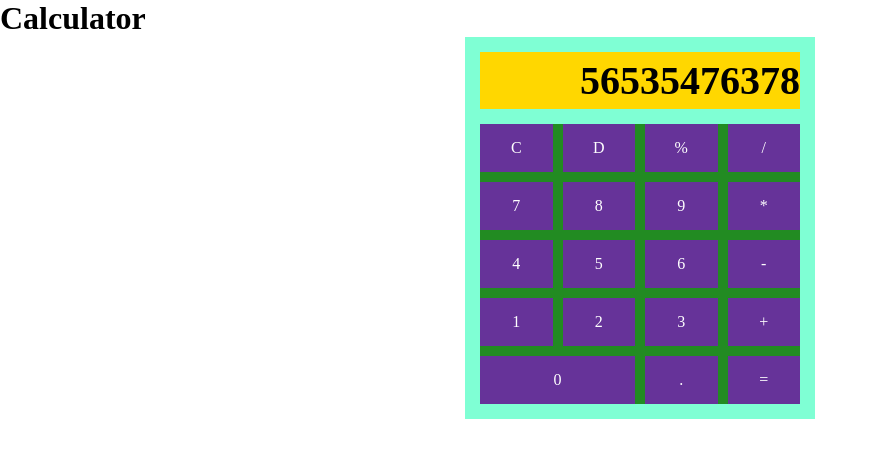
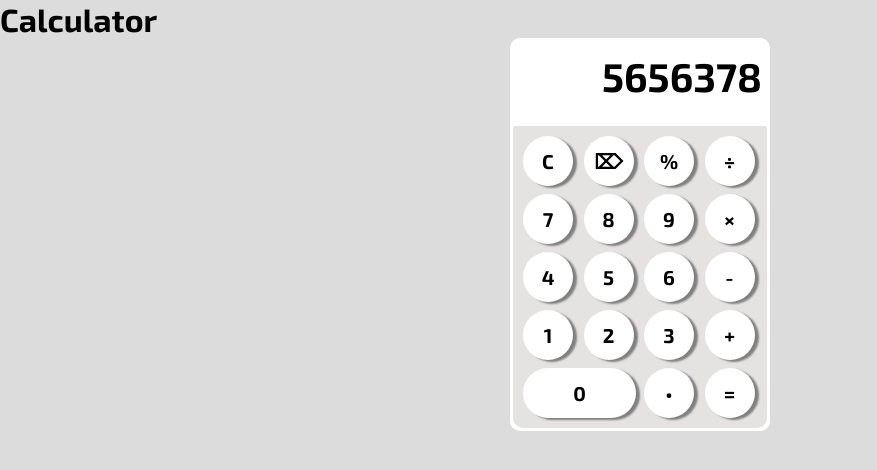
Before and after one commit to ataullah1/calculator-by-js, a plain HTML site: page index.html in a window 1280 px wide. Shown: the whole page, without its empty margins (0-877 px from the left). Drawn offline with Linux system fonts and the light colour scheme.

Commit message:
color added

```diff
--- a/index.html
+++ b/index.html
@@ -6,43 +6,78 @@
     <title>Calculator</title>
     <link rel="stylesheet" href="./style/style.css" />
     <style>
+      @import url('https://fonts.googleapis.com/css2?family=Exo+2:ital,wght@0,700;1,700&display=swap');
+
       * {
         box-sizing: border-box;
         margin: 0;
         padding: 0;
+        font-family: 'Exo 2', sans-serif;
+        font-optical-sizing: auto;
+        font-weight: 700;
+        font-style: normal;
+      }
+      body {
+        background-color: gainsboro;
       }
       .calculetor {
-        background-color: aquamarine;
-        width: 350px;
+        border: 3px solid white;
+        background: white;
+        border-radius: 10px;
+        width: 260px;
         margin: auto;
-        padding: 15px;
+        /* padding: 15px; */
       }
       .display {
         margin-bottom: 15px;
       }
       .display h1 {
-        background-color: gold;
+        /* background-color: gold; */
         font-size: 40px;
         text-align: right;
-        padding: 5px 0;
+        padding: 5px;
+        line-height: 1.5;
+        overflow: hidden;
+        display: -webkit-box;
+        -webkit-line-clamp: 5;
+        -webkit-box-orient: vertical;
+        word-wrap: break-word;
+        text-overflow: ellipsis;
       }
+
       .numberBox {
-        background-color: forestgreen;
+        background-color: rgb(229, 226, 226);
         display: grid;
         grid-template: repeat(5, 1fr) / repeat(4, 1fr);
-        gap: 10px;
+        gap: 8px;
+        padding: 10px;
+        border-radius: 2px 2px 10px 10px;
       }
       #inp0 {
         grid-column: span 2;
         width: 100%;
       }
-      .numberBox p {
-        background-color: rebeccapurple;
-        color: white;
-        /* height: 35px;
-        width: 35px; */
+      .numberBox button {
+        border: none;
+        background-color: white;
+        color: black;
         text-align: center;
-        padding: 15px;
+        font-size: 20px;
+        padding: 10px;
+        border-radius: 10px;
+        cursor: pointer;
+        user-select: none;
+        height: 50px;
+        width: 50px;
+        display: flex;
+        align-items: center;
+        justify-content: center;
+        border-radius: 50px;
+        box-shadow: 4px 2px 2px gray;
+      }
+      .numberBox button:focus {
+        box-shadow: 0px 0px 0px;
+        background-color: hotpink;
       }
     </style>
   </head>
@@ -51,28 +86,28 @@
       <h1>Calculator</h1>
       <div class="calculetor">
         <div class="display">
-          <h1 id="display">56535476378</h1>
+          <h1 id="display">5656378</h1>
         </div>
         <div class="numberBox">
-          <p id="inpC">C</p>
-          <p id="inpD">D</p>
-          <p id="inp%">%</p>
-          <p id="inp/">/</p>
-          <p id="inp7">7</p>
-          <p id="inp8">8</p>
-          <p id="inp9">9</p>
-          <p id="inp*">*</p>
-          <p id="inp4">4</p>
-          <p id="inp5">5</p>
-          <p id="inp6">6</p>
-          <p id="inp-">-</p>
-          <p id="inp1">1</p>
-          <p id="inp2">2</p>
-          <p id="inp3">3</p>
-          <p id="inp+">+</p>
-          <p id="inp0">0</p>
-          <p id="inp.">.</p>
-          <p id="inp=">=</p>
+          <button id="inpC">C</button>
+          <button id="inpD">⌦</button>
+          <button id="inp%">%</button>
+          <button id="inp/">÷</button>
+          <button id="inp7">7</button>
+          <button id="inp8">8</button>
+          <button id="inp9">9</button>
+          <button id="inp*">×</button>
+          <button id="inp4">4</button>
+          <button id="inp5">5</button>
+          <button id="inp6">6</button>
+          <button id="inp-">-</button>
+          <button id="inp1">1</button>
+          <button id="inp2">2</button>
+          <button id="inp3">3</button>
+          <button id="inp+">+</button>
+          <button id="inp0">0</button>
+          <button id="inp.">•</button>
+          <button id="inp=">=</button>
         </div>
       </div>
     </div>
```
